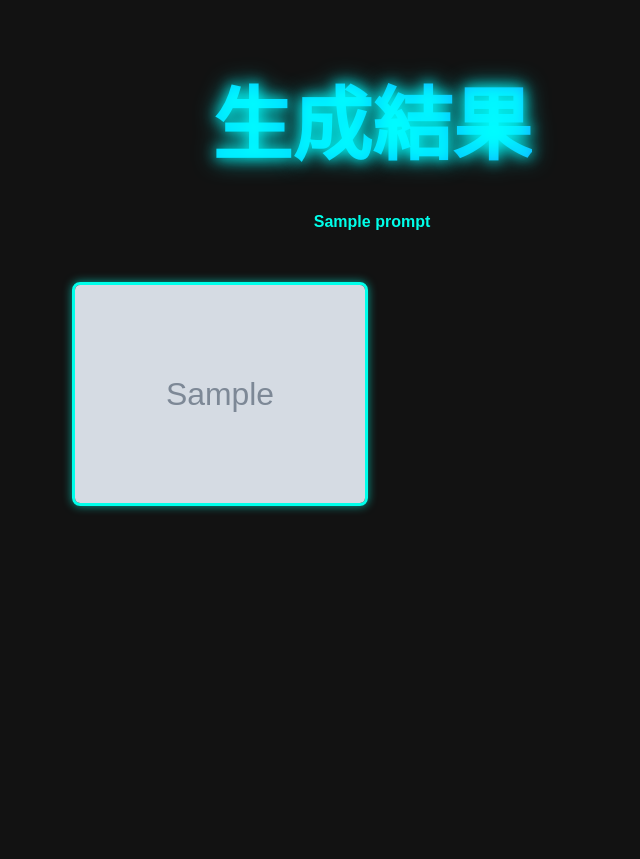
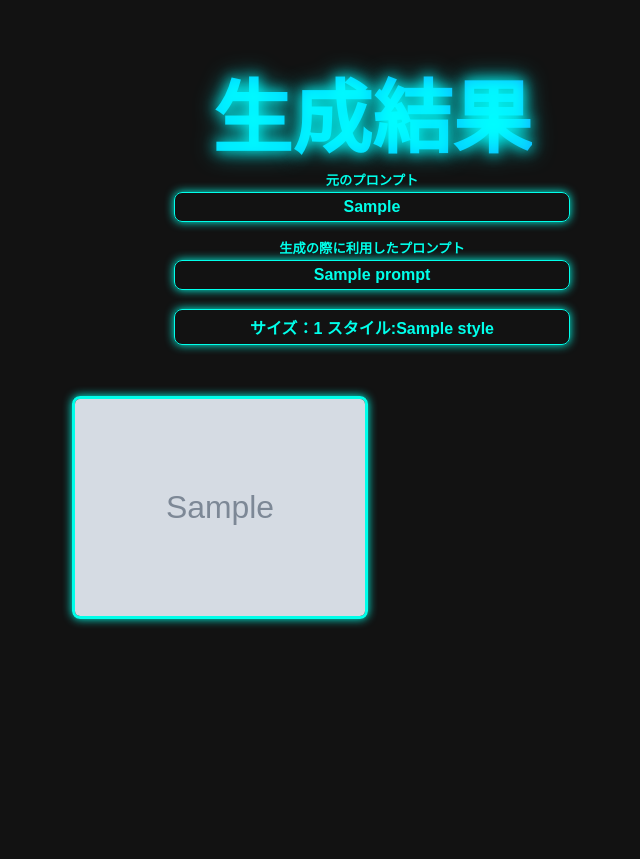
Before and after one commit to OrlyIdeate/ai-prog-3-team-4, a Flask app: template templates/result.html in a window 1280 px wide. Shown: the top 859 px of the page, without its empty margins (268-908 px from the left). Before the commit the page ends 512 px from the top, so only its background shows below. Run offline with Flask 3, Linux system fonts and the light colour scheme; the template is opened without the code that fills it: most values are stand-ins (such as "Sample title", 1, 10 or a date in 2020); grey boxes marked "Sample" are stand-in pictures.

Commit message:
feat: プロンプトの翻訳機能を改善し、元のプロンプトを表示するように変更

```diff
--- a/app.py
+++ b/app.py
@@ -10,16 +10,16 @@ app = Flask(__name__)
 @app.route('/', methods=['GET', 'POST'])
 def index():
     if request.method == 'POST':
-        prompt = request.form.get('prompt')
+        origin_prompt = request.form.get('prompt')
         selected_size = request.form.get('size')
         selected_style = request.form.get('style')
 
         # 日本語から英語に翻訳
-        prompt = translate(prompt)
+        translated_prompt = translate(origin_prompt)
 
-        if prompt:
-            image_urls = create_image(prompt, selected_size, selected_style)
-            return render_template('result.html', image_urls=image_urls, prompt=prompt)
+        if translated_prompt:
+            image_urls = create_image(translated_prompt, selected_size, selected_style)
+            return render_template('result.html', image_urls=image_urls, origin_prompt=origin_prompt, prompt=translated_prompt, size=selected_size, style=selected_style)
         else:
             error = "プロンプトを入力してください"
             return render_template('index.html', error=error)
--- a/static/style.css
+++ b/static/style.css
@@ -16,7 +16,7 @@ h1 {
     color: #e5ff00;
     font-size: 5em;
     text-shadow: 0 0 8px #00ffea, 0 0 16px #00ffea;
-    margin-bottom: 20px;
+    margin-bottom: 0;
 }
 h1 {
     font-family: 'Arial', sans-serif;
@@ -26,6 +26,11 @@ h1 {
     color: transparent;
     text-shadow: 0 0 10px rgba(0, 255, 255, 0.7), 0 0 30px rgba(0, 255, 255, 0.5);
     animation: glowing 1.5s ease-in-out infinite alternate;
+  }
+
+  h5 {
+    color: #00ffea;
+    margin: 0;
   }
 
   @keyframes glowing {
@@ -121,9 +126,6 @@ h2 {
 
 img {
     max-width: 100%;
-    border: 3px solid #00ffea;
-    border-radius: 8px;
-    box-shadow: 0 0 10px rgba(0, 255, 234, 0.6);
     margin-top: 15px;
 }
 
@@ -146,6 +148,17 @@ p {
     text-align: center;
 }
 
+p.prompt {
+    color: #00ffea;
+    border: 1px solid #00ffea;
+    border-radius: 8px;
+    box-shadow: #00ffea 0 0 10px;
+    width: 30%;
+    text-align: center;
+    padding: 5px;
+    margin-top: 3px;
+}
+
 .image-grid {
     display: grid;
     grid-template-columns: repeat(2, 1fr); /* 2列に分ける */
@@ -159,5 +172,7 @@ p {
 .image-item img {
     width: 100%;
     height: auto;
+    border: solid #00ffea;
     border-radius: 8px;
+    box-shadow: #00ffea 0 0 10px;
 }
--- a/templates/result.html
+++ b/templates/result.html
@@ -8,7 +8,12 @@
 </head>
 <body>
     <h1>生成結果</h1>
-    <p style="color: #00ffea">{{ prompt }}</p>
+    <h5>元のプロンプト</h5>
+    <p class="prompt">{{ origin_prompt }}</p>
+    <h5>生成の際に利用したプロンプト</h5>
+    <p class="prompt">{{ prompt }}</p>
+    <p class="prompt">サイズ：{{size}}  スタイル:{{style}}</p>
+
     <div class="image-grid">
         {% if image_urls %}
             {% for url in image_urls %}
```
